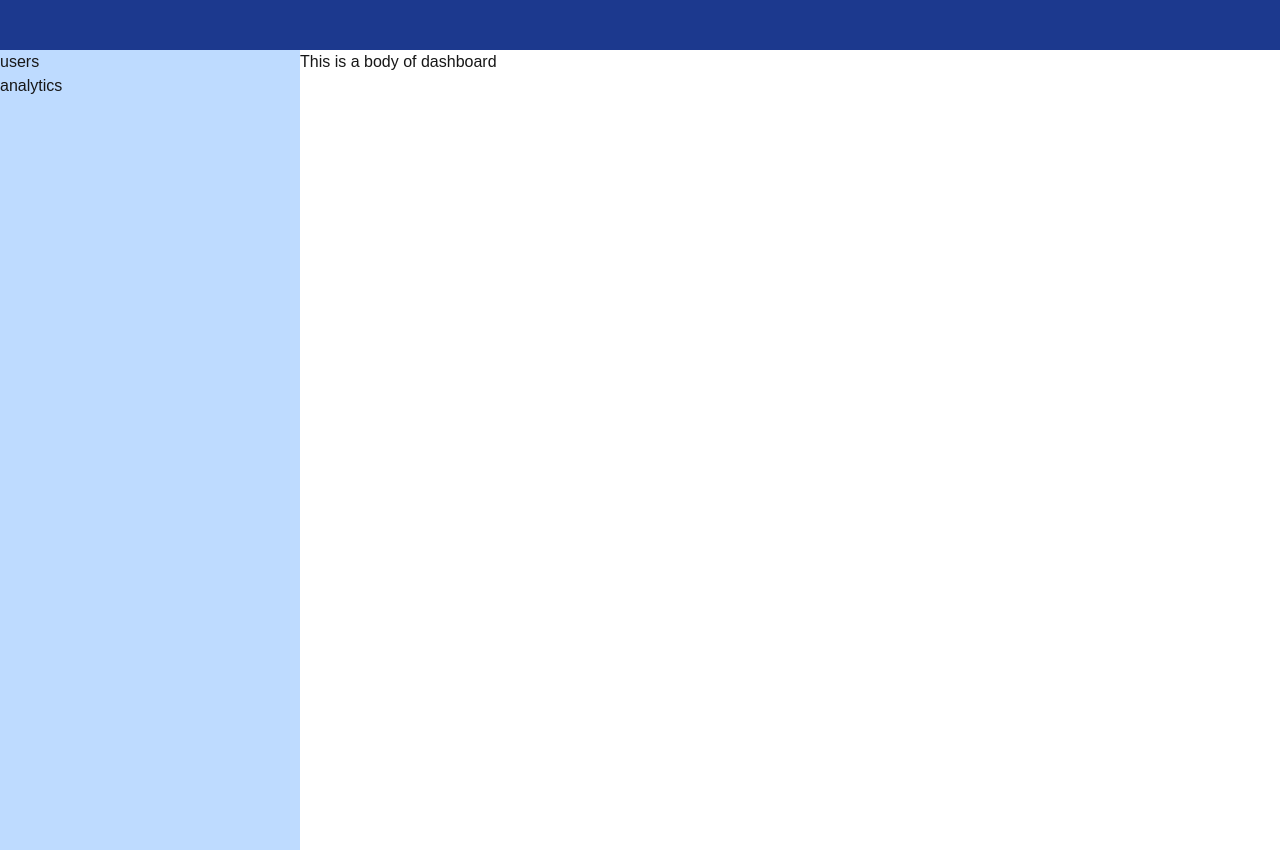
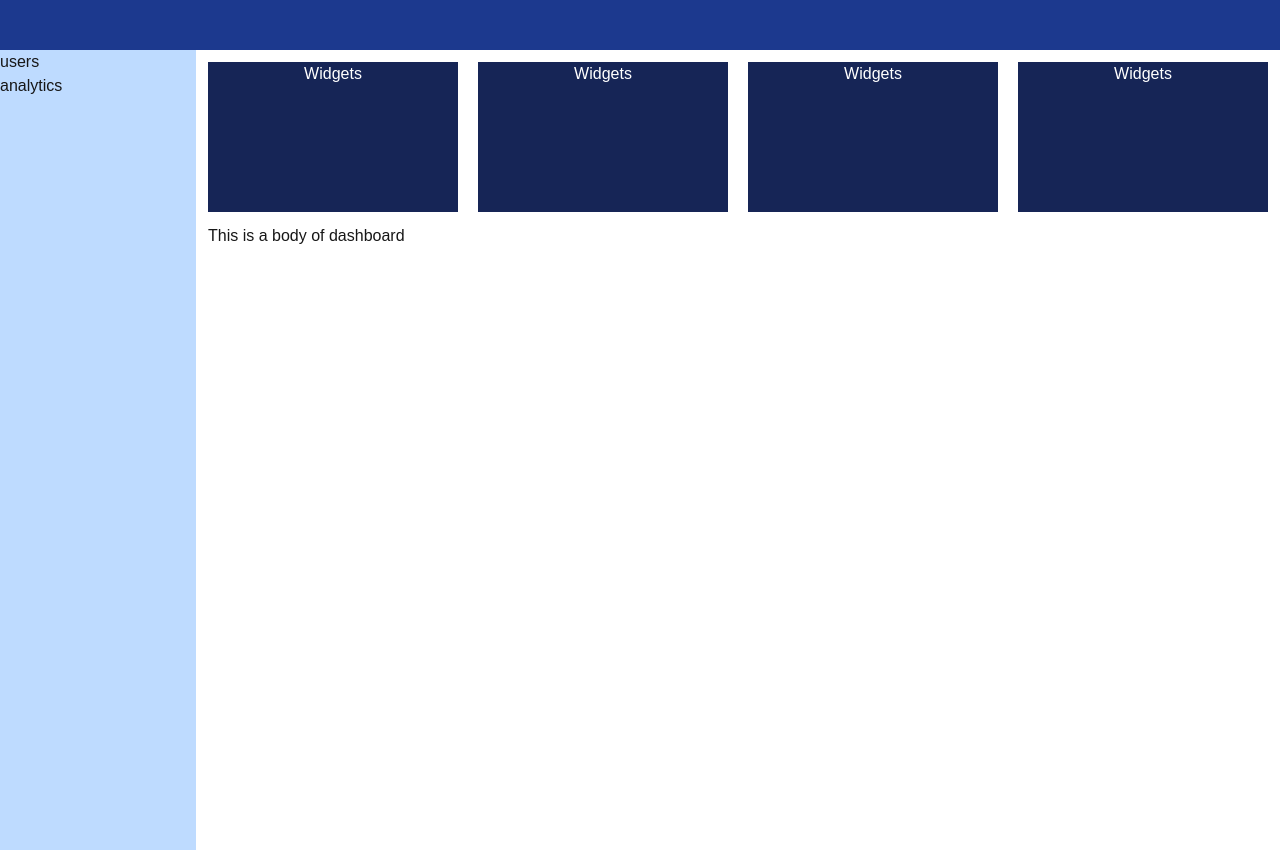
Before and after one commit to SufiyanShahidDev/First-Next-App, a Next.js app: page /dashboard in a window 1280 px wide. Built offline with nearby package versions, Linux system fonts and the light colour scheme.

Commit message:
Initial commit

```diff
--- a/app/dashboard/layout.tsx
+++ b/app/dashboard/layout.tsx
@@ -20,7 +20,18 @@ const layout = ({ children }: { children: React.ReactNode }) => {
           </ul>
         </div>
         {/* body */}
-        <div>{children}</div>
+        <div>
+          {/* widgets */}
+          <div className="flex gap-5 m-3">
+
+          <div className="w-[250px] h-[150px] text-center bg-blue-950 text-white">Widgets</div>
+          <div className="w-[250px] h-[150px] text-center bg-blue-950 text-white">Widgets</div>
+          <div className="w-[250px] h-[150px] text-center bg-blue-950 text-white">Widgets</div>
+          <div className="w-[250px] h-[150px] text-center bg-blue-950 text-white">Widgets</div>
+          </div>
+
+          <div className="m-3">{children}</div>
+        </div>
       </div>
     </div>
   );
```
